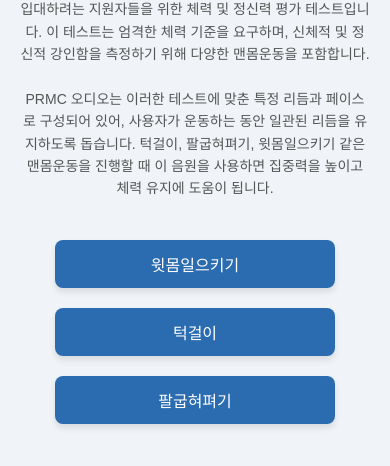
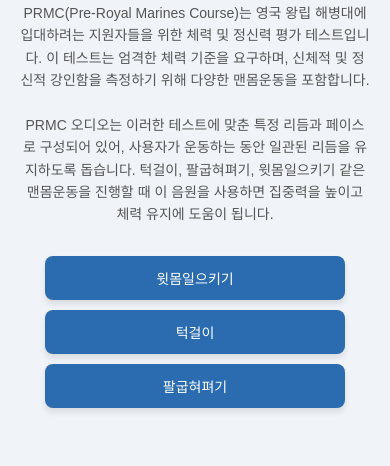
Before and after one commit to kimsungsil1/bwp, a plain HTML site: page index.html in a window 390 px wide. Shown: the part 284-750 px from the top of the page. Drawn offline with Linux system fonts and the light colour scheme.

Commit message:
Update index.html

```diff
--- a/index.html
+++ b/index.html
@@ -14,7 +14,7 @@
             flex-direction: column;
             justify-content: center;
             align-items: center;
-            height: 100vh;
+            min-height: 100vh;
             margin: 0;
             background-color: #f0f4f8;
             color: #333;
@@ -41,14 +41,22 @@
         }
 
         /* 버튼 스타일 */
+        .button-container {
+            display: flex;
+            flex-direction: column;
+            gap: 10px;
+            width: 100%;
+            max-width: 300px;
+        }
+
         button {
             background-color: #2b6cb0;
             color: #fff;
             border: none;
             border-radius: 8px;
-            padding: 15px 25px;
-            margin: 10px;
+            padding: 15px 0;
             font-size: 16px;
+            width: 100%;
             cursor: pointer;
             box-shadow: 0 4px 6px rgba(0, 0, 0, 0.1);
             transition: background-color 0.3s, transform 0.2s;
@@ -64,8 +72,12 @@
 
         /* 반응형 디자인 */
         @media (max-width: 600px) {
+            p {
+                font-size: 14px;
+            }
+
             button {
-                width: 80%;
+                font-size: 14px;
                 padding: 12px 0;
             }
         }
@@ -78,9 +90,11 @@
         PRMC 오디오는 이러한 테스트에 맞춘 특정 리듬과 페이스로 구성되어 있어, 사용자가 운동하는 동안 일관된 리듬을 유지하도록 돕습니다. 턱걸이, 팔굽혀펴기, 윗몸일으키기 같은 맨몸운동을 진행할 때 이 음원을 사용하면 집중력을 높이고 체력 유지에 도움이 됩니다.
     </p>
 
-    <button onclick="playAudio('situp')">윗몸일으키기</button>
-    <button onclick="playAudio('pullup')">턱걸이</button>
-    <button onclick="playAudio('pressup')">팔굽혀펴기</button>
+    <div class="button-container">
+        <button onclick="playAudio('situp')">윗몸일으키기</button>
+        <button onclick="playAudio('pullup')">턱걸이</button>
+        <button onclick="playAudio('pressup')">팔굽혀펴기</button>
+    </div>
 
     <!-- 오디오 파일 (파일명이 정확히 일치해야 합니다) -->
     <audio id="situp-audio" src="PRMC Sit Up Test Audio.mp3" preload="auto"></audio>
```
